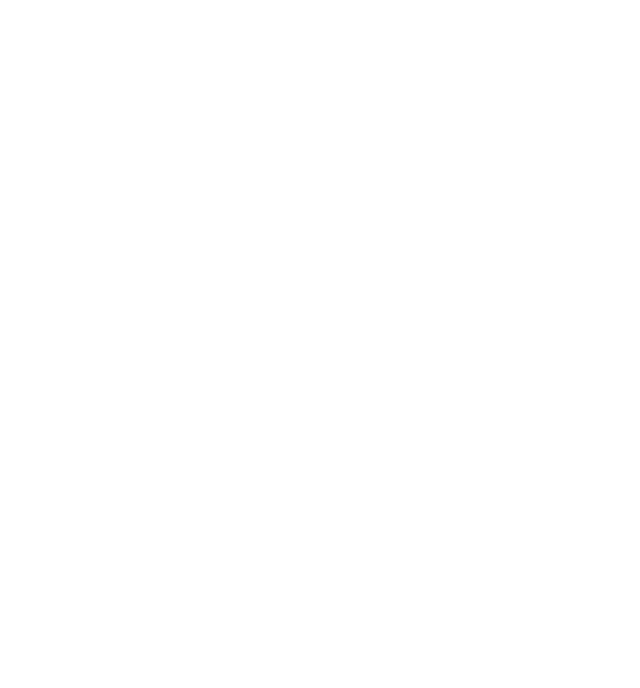
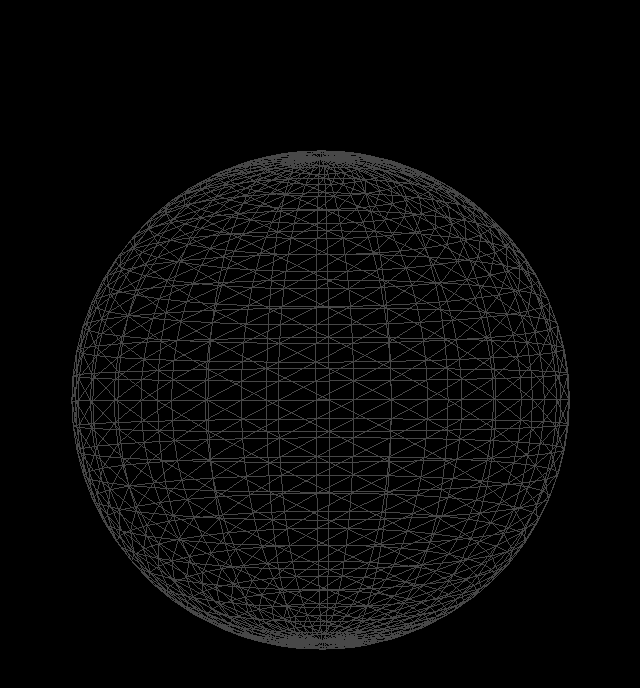
Before and after one commit to HyPolDev/GlobeCast_Project, a website: page index.html in a window 1280 px wide. Shown: the whole page, without its empty margins (319-959 px from the left). Drawn offline with nearby package versions, Linux system fonts and the light colour scheme; files that its build step writes are made by us from their sources; animation ran at ten frames a second.

Commit message:
FOUNDATIONS FEATURE: master branch foundations: three scene created(light, mesh, canvas, rotation...)

```diff
--- a/css/styles.css
+++ b/css/styles.css
@@ -0,0 +1,11 @@
+body {
+    margin: 0;
+    padding: 0;
+}
+
+#globe {
+    position: fixed;
+    top: 0;
+    left: 0;
+
+}
--- a/index.html
+++ b/index.html
@@ -11,8 +11,11 @@
 </head>
 
 <body>
-    <script typre="modules" src="./three.js"></script>
-    <script type="module" src="/main.js"></script>
+
+    <Canvas id="globe"></Canvas>
+
+    <script type="module" src="./js/main.js"></script>
+    <script typre="modules" src="./js/three.js"></script>
 </body>
 
 </html>
--- a/js/main.js
+++ b/js/main.js
@@ -0,0 +1,51 @@
+console.log("THREE INIT FINE ON MAIN.JS...")
+
+const main = () => {
+    //THREE JS ALWAYS NEEDS A CAMERA, A LIGHT SOURCE AND A CANVAS TO DISPLAY THE MODEL ON
+
+    const scene = new THREE.Scene()      // the renderer IS the <canvas>
+    const renderer = new THREE.WebGLRenderer({ canvas: document.querySelector("#globe") })
+    renderer.setSize(window.innerWidth, window.innerHeight)
+
+    //CREATE SPHERE MODEL     we using default values for now
+    const earthGeometry = new THREE.SphereGeometry(0.5, 32, 32)
+    const earthMaterial = new THREE.MeshPhongMaterial({
+        wireframe: true
+        //textura de malla de momento
+        // well set a propper texture here later
+    })
+
+    // joins a geometry with a material
+    const earthMesh = new THREE.Mesh(earthGeometry, earthMaterial)
+
+    scene.add(earthMesh)
+
+    // DEFINE LIGHT AND IMPLEMENT LIGHT SOURCES
+    const ambientLight = new THREE.AmbientLight(0xffffff, 0.2)
+    scene.add(ambientLight)
+
+    const lightSource = new THREE.PointLight(0xffffff, 0.9)
+    lightSource.position.set(10, 3, 5)
+    scene.add(lightSource)
+
+    //TAKES VALUES => FOV, ASPECT RATIO, POSITION
+    const camera = new THREE.PerspectiveCamera(45, window.innerWidth / window.innerHeight, 0.1, 1000)
+    //  camera.position.x = 2
+    // camera.position.y = 2
+    camera.position.z = 2
+
+    //thats self explanatory...
+    const render = () => {
+        earthMesh.rotateOnAxis(new THREE.Vector3(0, 0.5, 0.08), 0.001)
+        renderer.render(scene, camera)
+    }
+
+    const animate = () => {
+        requestAnimationFrame(animate)
+        render();
+    }
+
+    animate()
+}
+
+window.onload = main
```
